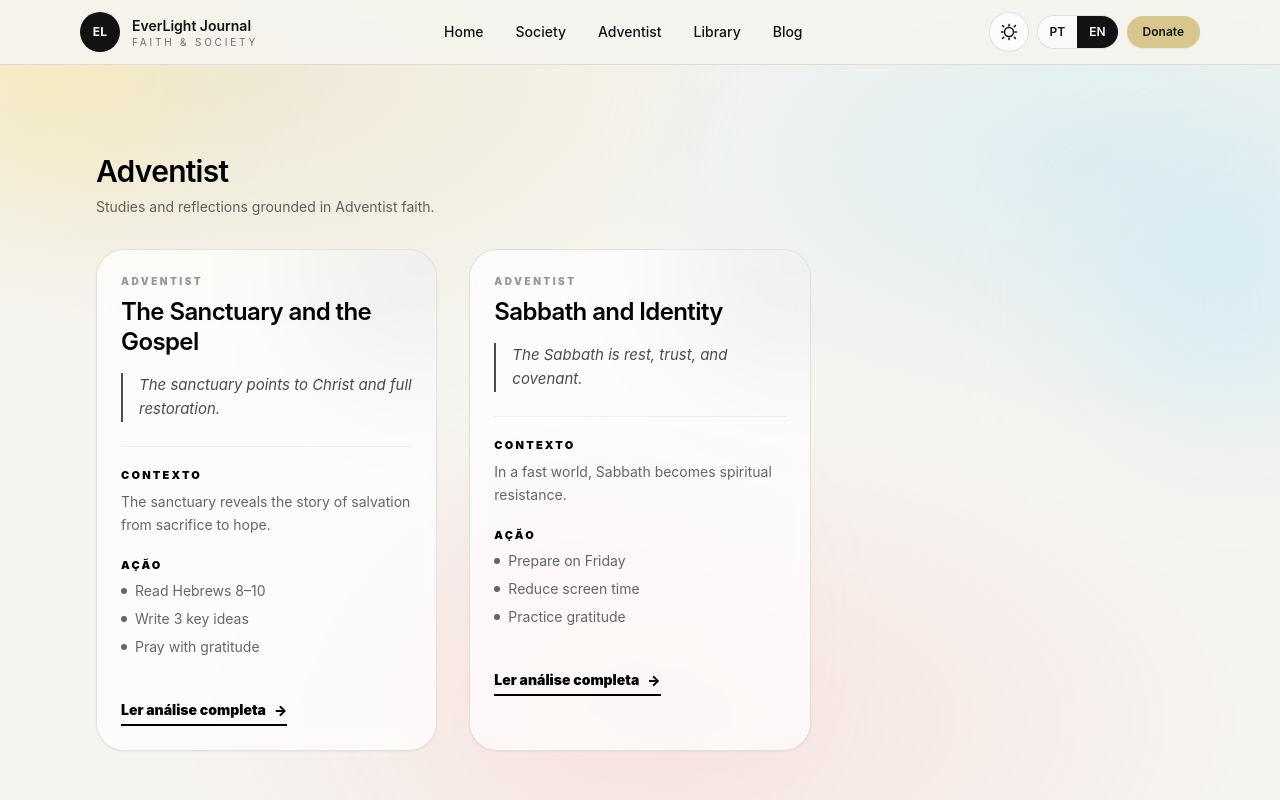
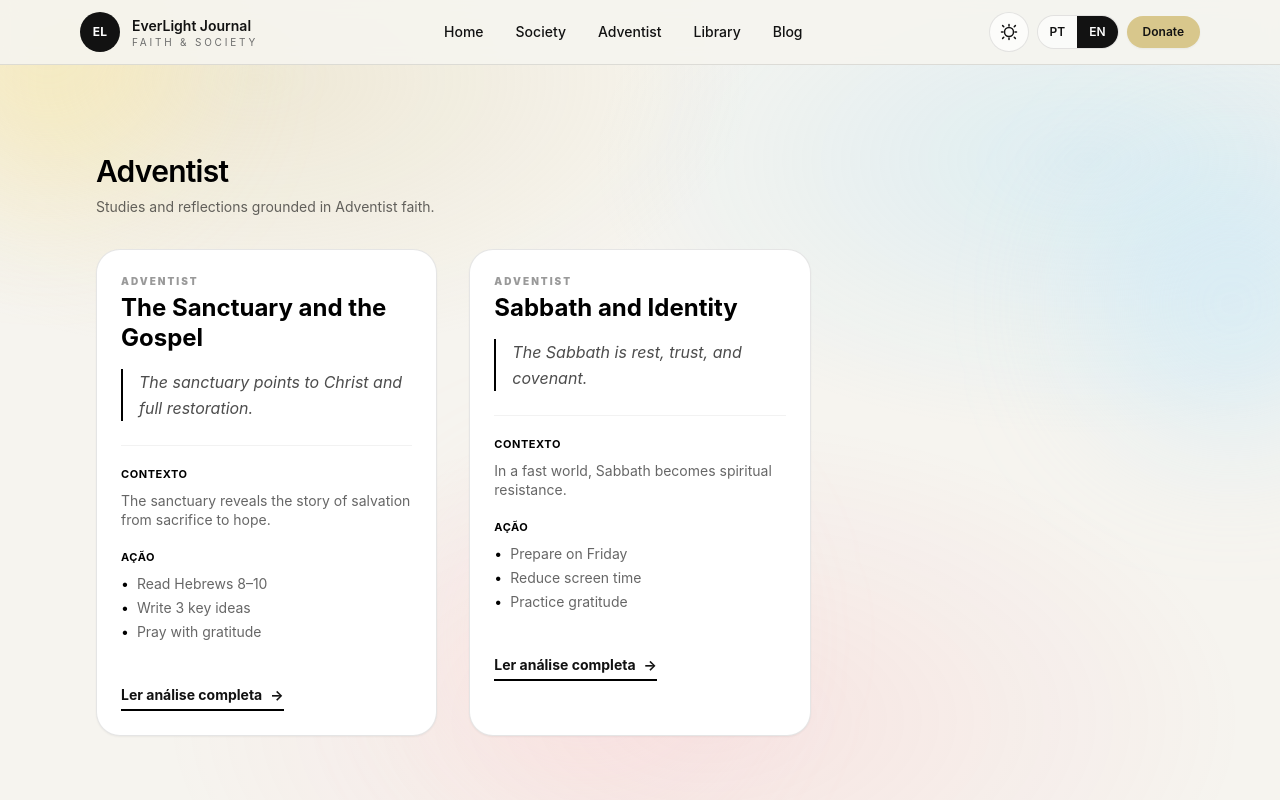
Before and after one commit to eliaslicojicacoma-spec/EverLight-Journal, a Next.js app: page /en/adventist in a window 1280 px wide. Shown: the top 800 px of the page. Built offline with nearby package versions, Linux system fonts and the light colour scheme.

Commit message:
Update ArticleCard.tsx

```diff
--- a/src/components/ArticleCard.tsx
+++ b/src/components/ArticleCard.tsx
@@ -1,79 +1,59 @@
 import Link from "next/link";
 
 type Props = {
-  locale: string;
-  basePath: string; // ex: "adventist" | "society" | "blog"
-  slug: string;
   category: string;
   title: string;
   summary: string;
   context: string;
   actions: string[];
-  readingTime?: string; // ex: "6 min"
+  href: string;
 };
 
 export default function ArticleCard({
-  locale,
-  basePath,
-  slug,
   category,
   title,
   summary,
   context,
   actions,
-  readingTime,
+  href,
 }: Props) {
-  const href = `/${locale}/${basePath}/${slug}`;
-
   return (
-    <article className="group relative overflow-hidden rounded-[28px] border border-black/10 bg-white/70 shadow-sm backdrop-blur transition hover:-translate-y-0.5 hover:shadow-md dark:border-white/10 dark:bg-white/5">
-      {/* glow suave */}
-      <div className="pointer-events-none absolute -right-24 -top-24 h-56 w-56 rounded-full bg-black/5 blur-3xl transition group-hover:blur-[60px] dark:bg-white/10" />
-
-      <div className="relative p-6">
+    <article className="flex flex-col rounded-3xl border border-black/10 bg-white p-6 shadow-sm transition hover:shadow-md">
       <header className="mb-4">
-          <div className="flex items-center justify-between gap-3">
-            <span className="text-[10px] font-black uppercase tracking-[0.25em] text-black/40 dark:text-white/40">
+        <span className="block text-[10px] font-black uppercase tracking-[0.2em] text-black/40">
           {category}
         </span>
-            {readingTime ? (
-              <span className="text-[11px] font-semibold text-black/45 dark:text-white/45">
-                {readingTime}
-              </span>
-            ) : null}
-          </div>
 
-          <h3 className="mt-2 text-2xl font-semibold leading-tight tracking-tight text-black dark:text-white">
+        <h3 className="mt-1 text-2xl font-bold leading-tight text-black">
           {title}
         </h3>
       </header>
 
-        {/* resumo em destaque */}
       <div className="mb-6">
-          <p className="border-l-2 border-black/70 pl-4 text-[15px] italic leading-relaxed text-black/70 dark:border-white/60 dark:text-white/70">
+        <p className="border-l-2 border-black pl-4 text-base italic leading-relaxed text-black/70">
           {summary}
         </p>
       </div>
 
-        <div className="grid gap-5 border-t border-black/5 pt-5 dark:border-white/10">
+      <div className="grid gap-5 border-t border-black/5 pt-5">
         <section>
-            <h4 className="text-[11px] font-black uppercase tracking-[0.2em] text-black dark:text-white">
+          <h4 className="text-[11px] font-bold uppercase tracking-wider text-black">
             Contexto
           </h4>
-            <p className="mt-2 text-sm leading-relaxed text-black/60 dark:text-white/65">
+          <p className="mt-2 text-sm leading-snug text-black/60">
             {context}
           </p>
         </section>
 
         <section>
-            <h4 className="text-[11px] font-black uppercase tracking-[0.2em] text-black dark:text-white">
+          <h4 className="text-[11px] font-bold uppercase tracking-wider text-black">
             Ação
           </h4>
-            <ul className="mt-2 space-y-2 text-sm text-black/60 dark:text-white/65">
-              {actions.slice(0, 3).map((item, index) => (
-                <li key={index} className="flex items-start gap-2">
-                  <span className="mt-[7px] h-1.5 w-1.5 rounded-full bg-black/60 dark:bg-white/60" />
-                  <span>{item}</span>
+          <ul className="mt-2 space-y-1">
+            {actions.map((item, index) => (
+              <li key={index} className="flex items-start text-sm text-black/60">
+                <span className="mr-2 text-black">•</span>
+                {item}
               </li>
             ))}
           </ul>
@@ -83,13 +63,12 @@ export default function ArticleCard({
       <footer className="mt-6 pt-4">
         <Link
           href={href}
-            className="inline-flex items-center gap-2 border-b-2 border-black pb-1 text-sm font-black text-black transition group-hover:gap-3 group-hover:border-black/60 dark:border-white dark:text-white dark:group-hover:border-white/60"
+          className="inline-flex items-center border-b-2 border-black pb-1 text-sm font-bold transition hover:border-black/50 hover:text-black/60"
         >
           Ler análise completa
-            <span aria-hidden>→</span>
+          <span className="ml-2">→</span>
         </Link>
       </footer>
-      </div>
     </article>
   );
 }
```
Lines whose indentation alone changed are shown as unchanged.
